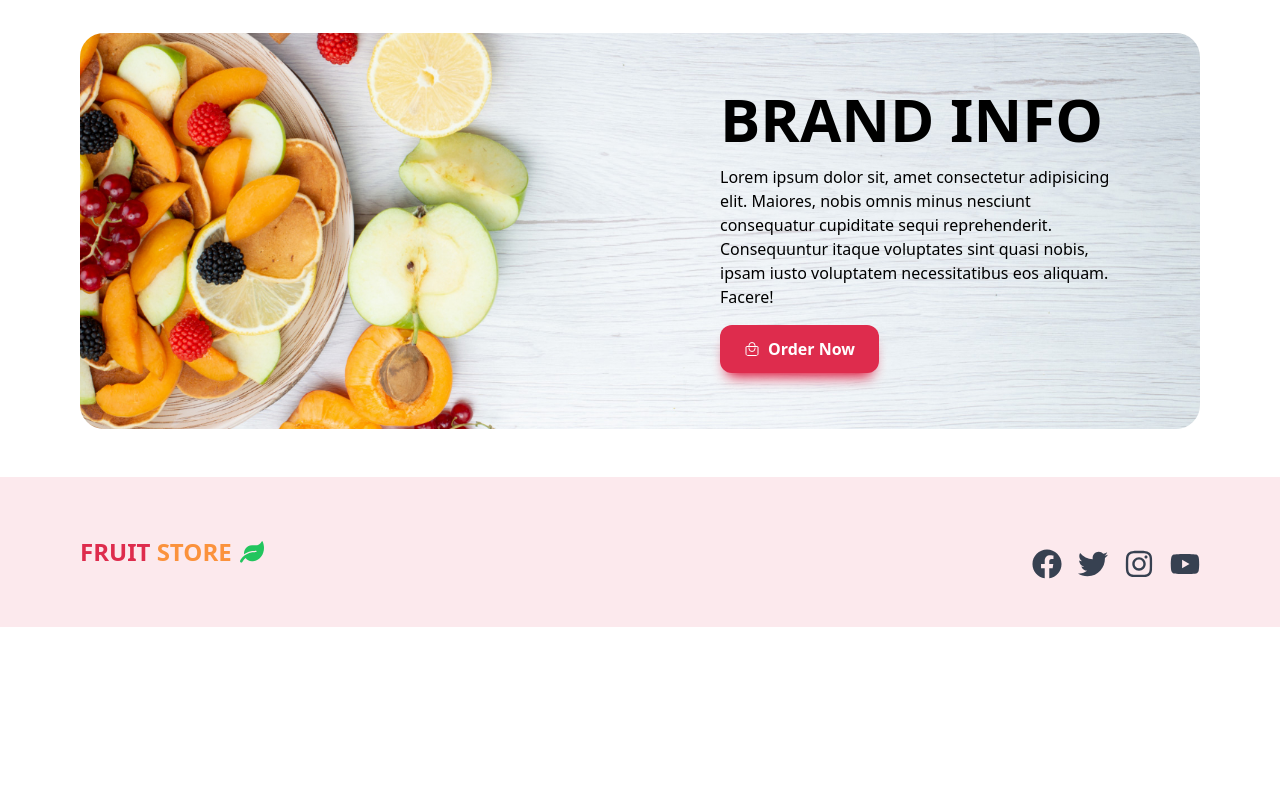
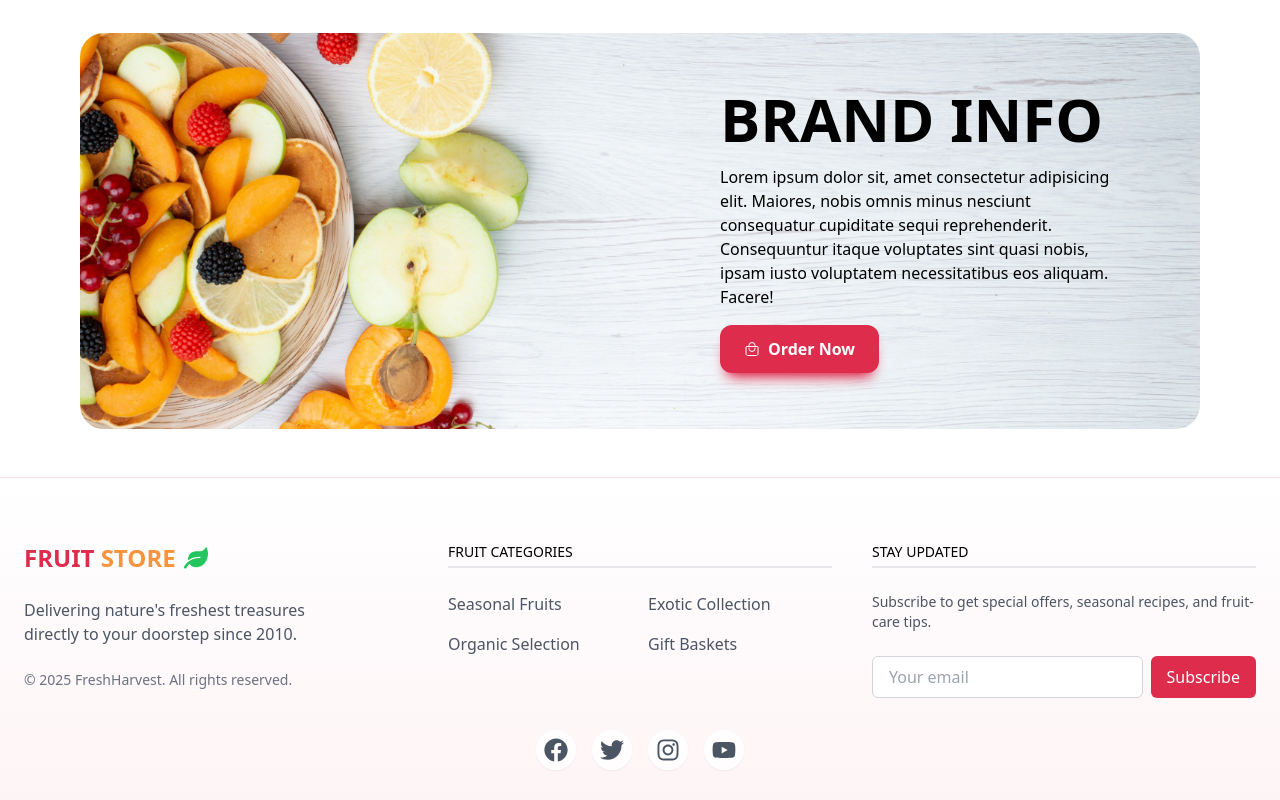
Before and after one commit to KashifSaeed1/Fruitstore-landing-page, a React (Vite) app: page / in a window 1280 px wide. Shown: the part 1993-2793 px from the top of the page. Before the commit the page ends 2620 px from the top, so only its background shows below. Built offline with nearby package versions, Linux system fonts and the light colour scheme; a web font is replaced by a local one.

Commit message:
update footer section

```diff
--- a/src/components/Footer/Footer.jsx
+++ b/src/components/Footer/Footer.jsx
@@ -1,35 +1,148 @@
+import { motion } from "framer-motion";
+import { useState } from "react";
+import Logo from "../Logo/Logo";
 import { FaFacebook, FaTwitter, FaInstagram, FaYoutube } from "react-icons/fa";
-import { motion } from "framer-motion";
-import Logo from "../Logo/Logo";
+import { toast } from "react-hot-toast";
+import { Toaster } from "react-hot-toast";
+
+const containerVariants = {
+  hidden: { opacity: 0 },
+  visible: {
+    opacity: 1,
+    transition: {
+      staggerChildren: 0.1,
+      delayChildren: 0.2,
+    },
+  },
+};
+
+const itemVariants = {
+  hidden: { y: 20, opacity: 0 },
+  visible: {
+    y: 0,
+    opacity: 1,
+    transition: { duration: 0.5, ease: [0.22, 1, 0.36, 1] },
+  },
+};
+
+const socialLinks = [
+  { name: "Facebook", icon: <FaFacebook />, href: "https://facebook.com" },
+  { name: "Twitter", icon: <FaTwitter />, href: "https://twitter.com" },
+  { name: "Instagram", icon: <FaInstagram />, href: "https://instagram.com" },
+  { name: "YouTube", icon: <FaYoutube />, href: "https://youtube.com" },
+];
+
+const categoryLinks = [
+  { name: "Seasonal Fruits", href: "/seasonal" },
+  { name: "Exotic Collection", href: "/exotic" },
+  { name: "Organic Selection", href: "/organic" },
+  { name: "Gift Baskets", href: "/gifts" },
+];
+
 const Footer = () => {
+  const [email, setEmail] = useState("");
+
+  const handleSubscribe = (e) => {
+    e.preventDefault();
+    if (email.trim()) {
+      toast.success("Subscription Successful! Thank you for subscribing.");
+      setEmail("");
+    } else {
+      toast.error("Please enter a valid email.");
+    }
+  };
+
   return (
-    <footer className="bg-primary/10 py-12 mt-12">
-      <motion.div
-        initial={{ opacity: 0 }}
-        whileInView={{ opacity: 1 }}
-        transition={{ duration: 1, delay: 0.2 }}
-        className="container flex flex-col md:flex-row justify-between
-      items-center">
-        {/* Logo Section */}
-        <Logo />
+    <footer className="bg-gradient-to-b from-white to-primary/5 pt-16 pb-8 mt-12 border-t border-primary/10">
+      <Toaster position="top-right" reverseOrder={false} />
+      <div className="container px-6 mx-auto">
+        <motion.div
+          variants={containerVariants}
+          initial="hidden"
+          whileInView="visible"
+          viewport={{ once: true }}
+          className="grid grid-cols-1 md:grid-cols-3 gap-10 text-center md:text-left"
+        >
+          {/* Brand Section */}
+          <motion.div variants={itemVariants} className="space-y-6">
+            <Logo />
+            <p className="text-gray-600 max-w-xs mx-auto md:mx-0">
+              Delivering nature's freshest treasures directly to your doorstep
+              since 2010.
+            </p>
+            <p className="text-sm text-gray-500">
+              © {new Date().getFullYear()} FreshHarvest. All rights reserved.
+            </p>
+          </motion.div>
 
-        {/* Social Icons section */}
-        <FooterLinks />
-      </motion.div>
+          {/* Quick Links */}
+          <motion.div variants={itemVariants} className="space-y-6">
+            <h3 className="text-sm font-medium uppercase border-b-2 border-accent pb-1">
+              Fruit Categories
+            </h3>
+            <div className="grid grid-cols-2 gap-4">
+              {categoryLinks.map((link, index) => (
+                <a
+                  key={index}
+                  href={link.href}
+                  className="text-gray-600 hover:text-primary transition-colors duration-300"
+                >
+                  {link.name}
+                </a>
+              ))}
+            </div>
+          </motion.div>
+
+          <motion.div variants={itemVariants} className="space-y-6">
+            <h3 className="text-sm font-medium uppercase border-b-2 border-accent pb-1">
+              Stay Updated
+            </h3>
+            <p className="mt-4 text-sm text-gray-600">
+              Subscribe to get special offers, seasonal recipes, and fruit-care
+              tips.
+            </p>
+            <form className="mt-4" onSubmit={handleSubscribe}>
+              <div className="flex flex-col sm:flex-row gap-2">
+                <input
+                  type="email"
+                  value={email}
+                  onChange={(e) => setEmail(e.target.value)}
+                  placeholder="Your email"
+                  className="px-4 py-2 bg-white border border-gray-300 rounded-md focus:outline-none focus:ring-2 focus:ring-primary/30 focus:border-primary/60 transition-shadow duration-300 w-full"
+                  required
+                />
+                <motion.button
+                  whileHover={{ scale: 1.05 }}
+                  whileTap={{ scale: 0.95 }}
+                  className="px-4 py-2 text-white bg-primary rounded-md hover:bg-primary/90 transition-colors duration-300"
+                  type="submit"
+                >
+                  Subscribe
+                </motion.button>
+              </div>
+            </form>
+          </motion.div>
+        </motion.div>
+
+        <div className="mt-8 flex justify-center gap-4">
+          {socialLinks.map((social, index) => (
+            <motion.a
+              key={index}
+              href={social.href}
+              whileHover={{ y: -3, color: "hsl(var(--primary))" }}
+              whileTap={{ scale: 0.9 }}
+              className="flex items-center justify-center w-10 h-10 text-gray-600 transition-colors duration-300 hover:text-primary bg-white/80 backdrop-blur-sm rounded-full shadow-sm hover:shadow-md"
+              aria-label={social.name}
+            >
+              <span className="text-2xl font-['Apple_Color_Emoji']">
+                {social.icon}
+              </span>
+            </motion.a>
+          ))}
+        </div>
+      </div>
     </footer>
   );
 };
 
-function FooterLinks() {
-  return (
-    <div
-      className="flex items-center gap-4 text-3xl
-              text-gray-700 mt-6">
-      <FaFacebook />
-      <FaTwitter />
-      <FaInstagram />
-      <FaYoutube />
-    </div>
-  );
-}
 export default Footer;
```
Also changed, not shown: package.json (+5 -2 lines), 1 other file (tests, documents, lock files or other folders).
